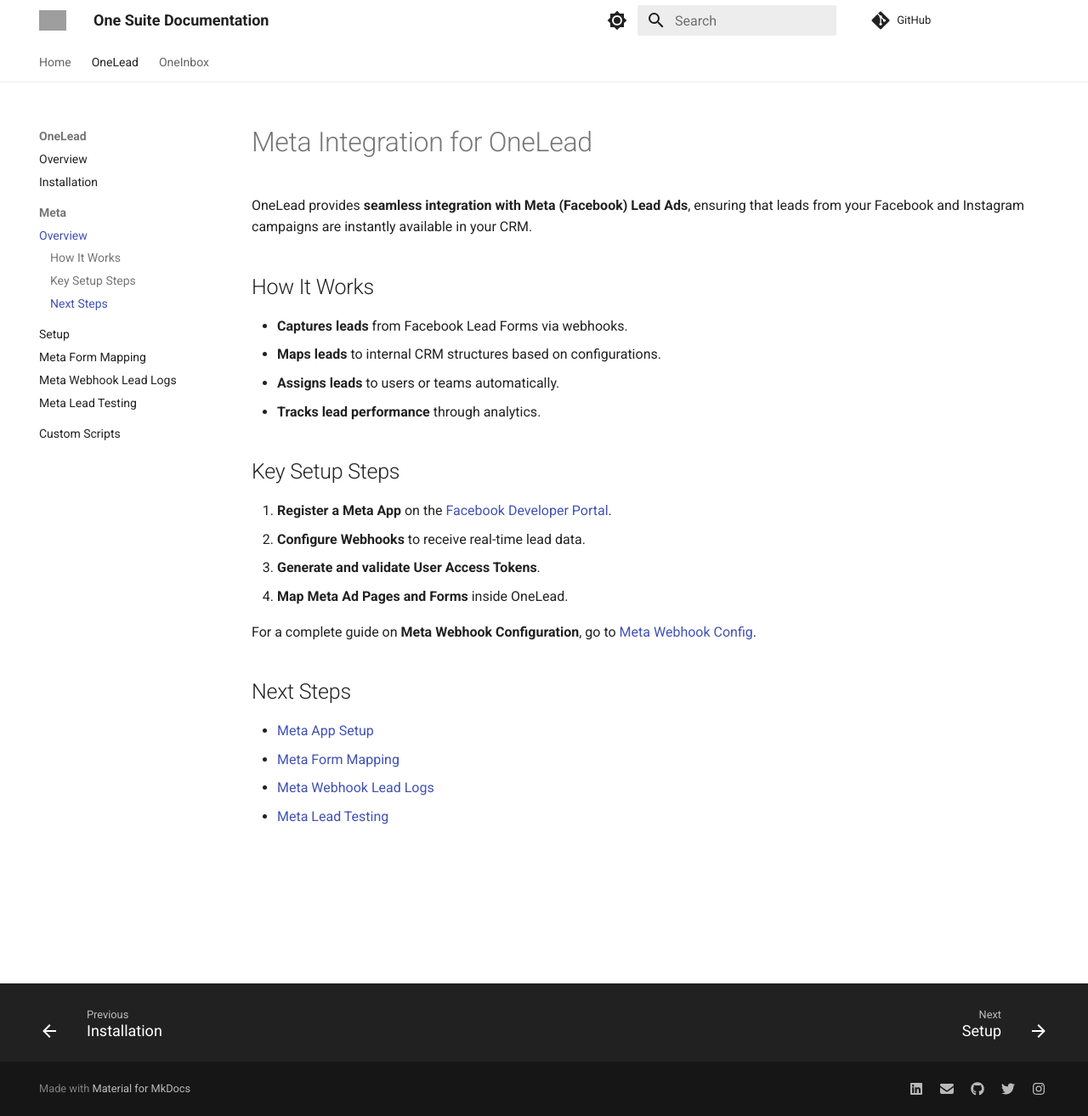
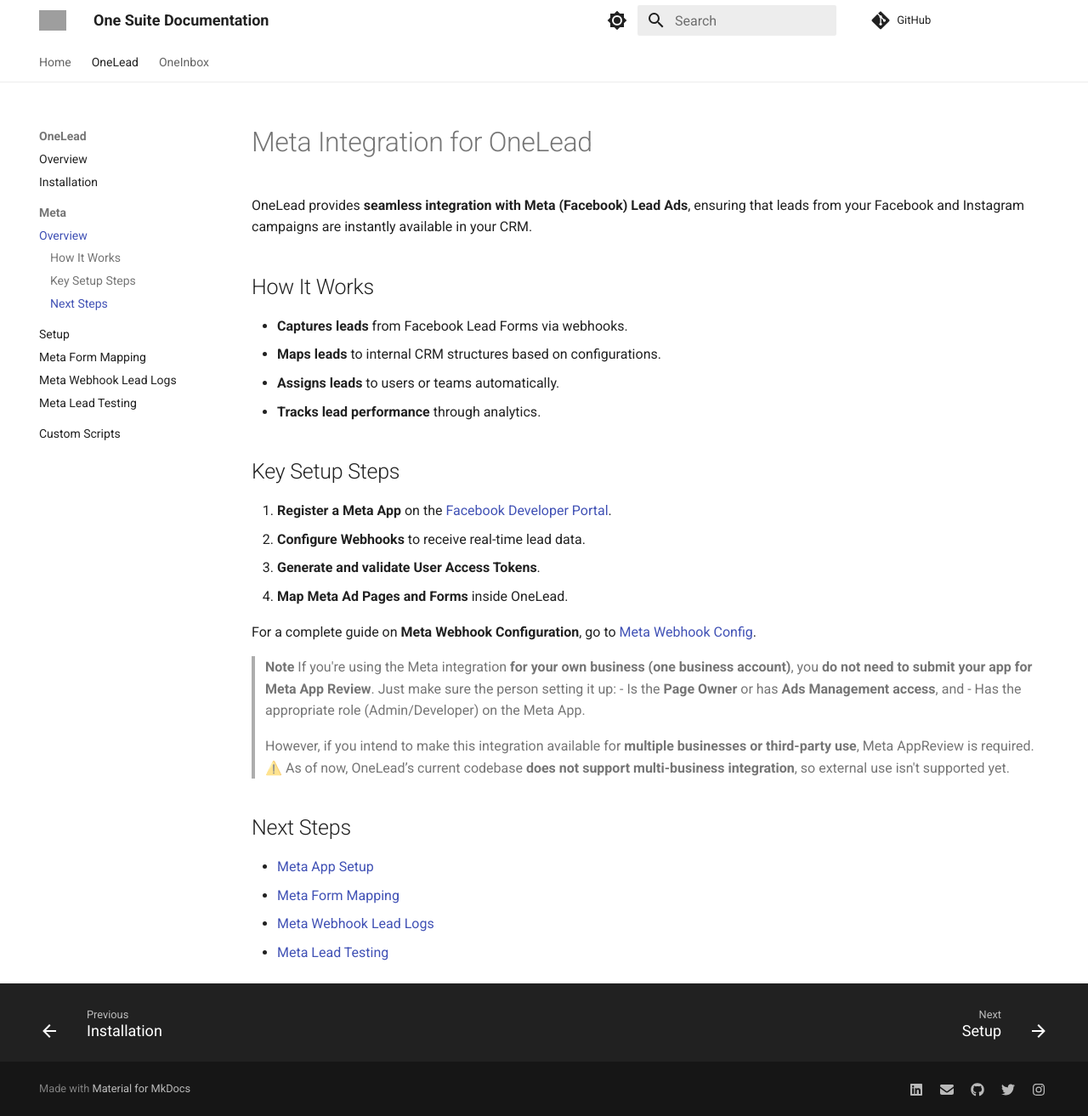
Before and after one commit to redsoftware-hq/one-docs, an MkDocs documentation site: the page built from docs/onelead/meta/index.md, in a window 1280 px wide and 1313 px high. Shown: the whole window at 85% size. Built offline with MkDocs 1.6.1 and Material for MkDocs 9.7.7, drawn with Linux system fonts in a browser that asks for light colours; comment, search, counter and statistics services are not loaded; grey boxes are pictures that could not be loaded.

Commit message:
add: onelead dashboard image and meta review note

```diff
--- a/docs/onelead/meta/index.md
+++ b/docs/onelead/meta/index.md
@@ -18,6 +18,14 @@
 
 For a complete guide on **Meta Webhook Configuration**, go to [Meta Webhook Config](setup.md).
 
+> **Note**
+> If you're using the Meta integration **for your own business (one business account)**, you **do not need to submit your app for Meta App Review**. Just make sure the person setting it up:
+> - Is the **Page Owner** or has **Ads Management access**, and
+> - Has the appropriate role (Admin/Developer) on the Meta App.
+>
+> However, if you intend to make this integration available for **multiple businesses or third-party use**, Meta AppReview is required.
+> ⚠️ As of now, OneLead’s current codebase **does not support multi-business integration**, so external use isn't supported yet.
+
 ## Next Steps
 - [Meta App Setup](setup.md)
 - [Meta Form Mapping](meta_form_mapping.md)
```
Also changed, not shown: docs/onelead/index.md (+7 -0 lines), docs/assets/onelead_dashboard.png (added).
